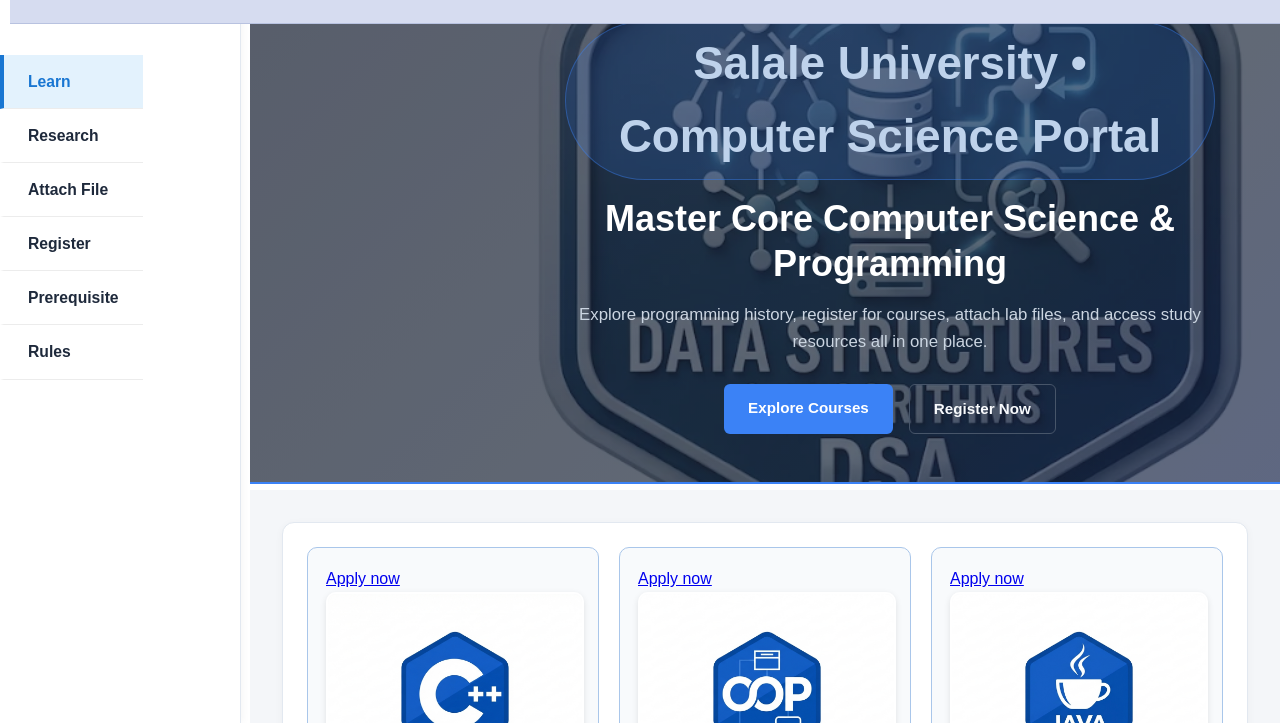
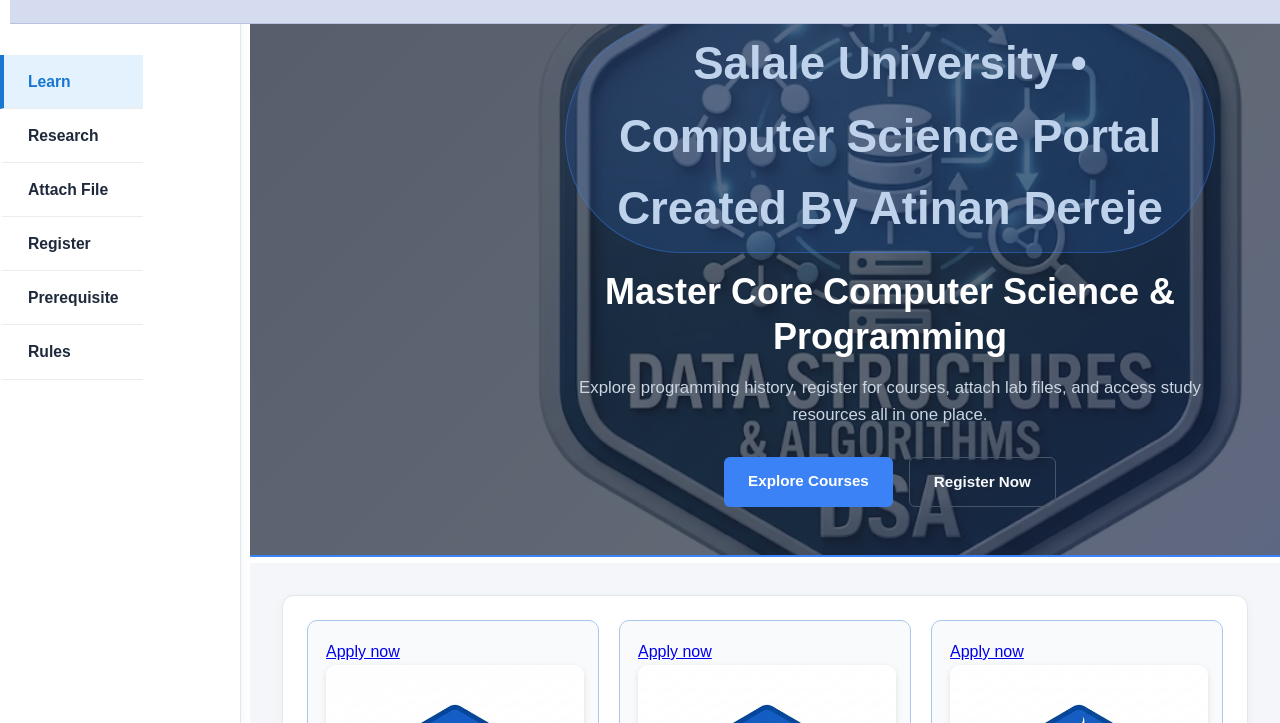
Before and after one commit to abua70782-dev/Ati-Acadamy, a plain HTML site: page index.html in a window 1280 px wide. Shown: the part 77-800 px from the top of the page. Drawn offline with Linux system fonts and the light colour scheme; files whose address does not match are found by name.

Commit message:
Update index.html

```diff
--- a/index.html
+++ b/index.html
@@ -29,7 +29,7 @@
    </header>
     <section class="hero-banner">
   <div class="banner-content">
-    <span class="banner-badge">Salale University • Computer Science Portal</span>
+    <span class="banner-badge">Salale University • Computer Science Portal Created By Atinan Dereje</span>
     <h1>Master Core Computer Science &amp; Programming</h1>
     <p>
       Explore programming history, register for courses, attach lab files, and access study resources all in one place.
```
